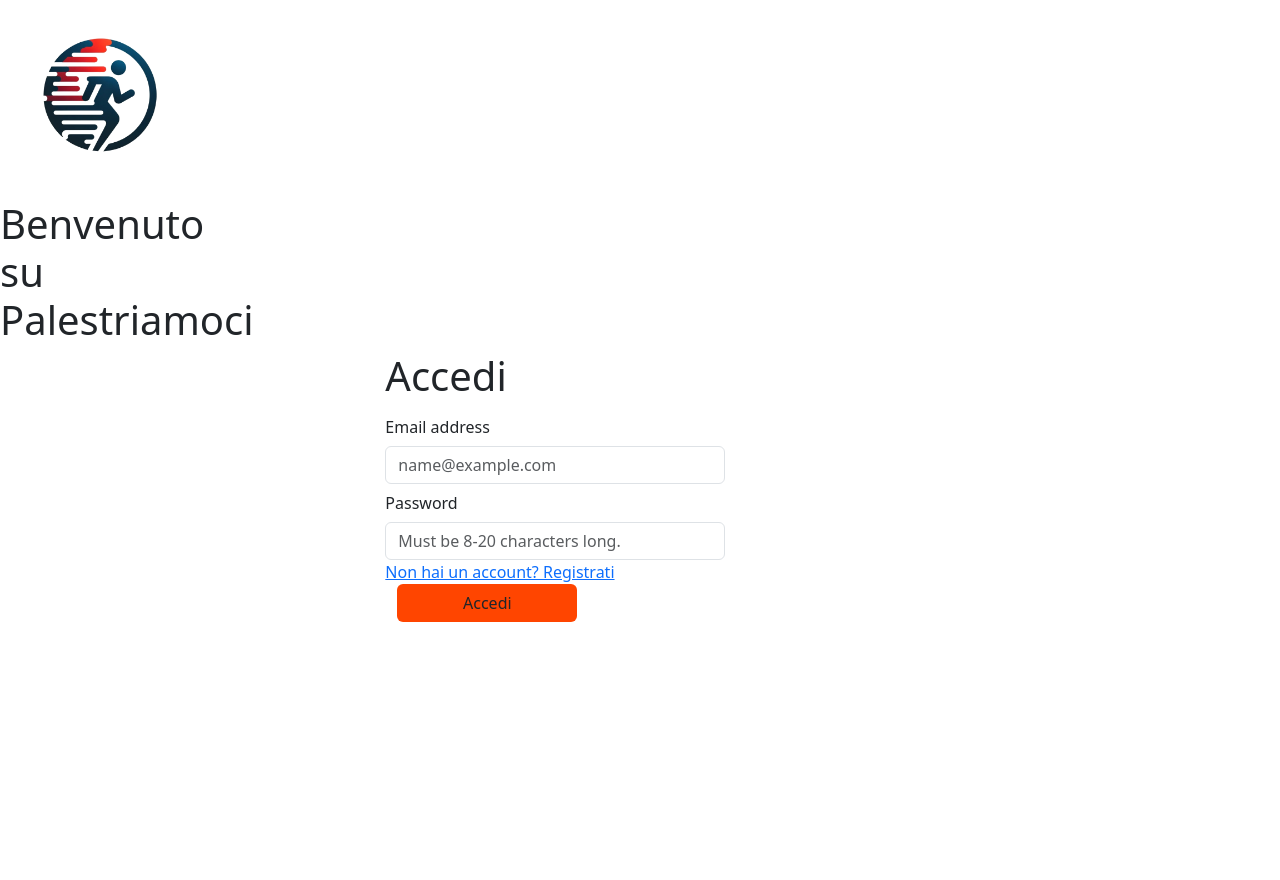
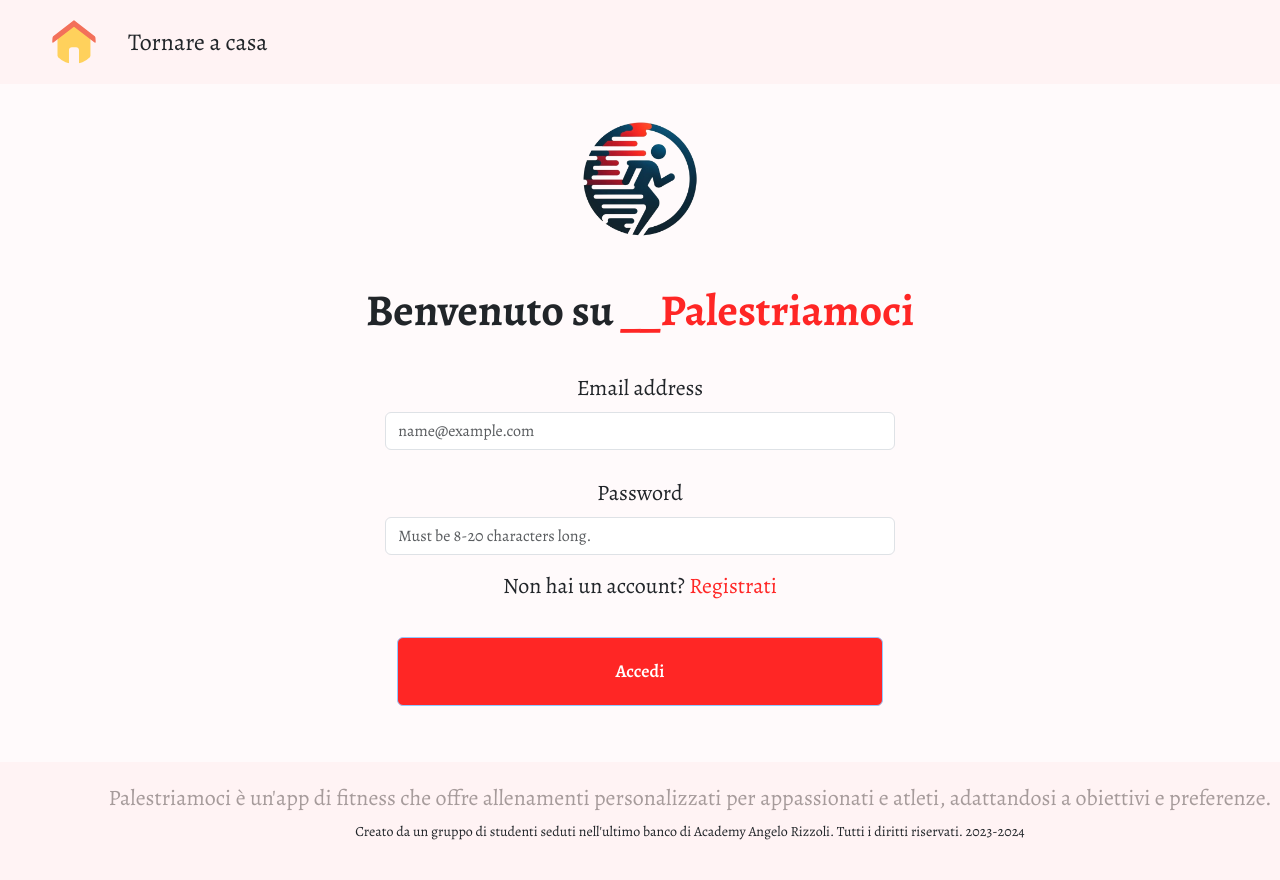
Before and after one commit to MicheleMarcoProcacciante/Palestriamoci, a plain HTML site: page webVersione/log-in.html in a window 1280 px wide. Before the commit the page ends 800 px from the top, so only its background shows below. Drawn offline with nearby package versions, Linux system fonts and the light colour scheme.

Commit message:
add style for log-in

```diff
--- a/webVersione/log-in.html
+++ b/webVersione/log-in.html
@@ -1,22 +1,43 @@
 <!doctype html>
 <html lang="en">
+
 <head>
   <meta charset="utf-8">
   <meta name="viewport" content="width=device-width, initial-scale=1">
   <title>Palestriamoci</title>
+  <script src="https://cdn.jsdelivr.net/npm/bootstrap@5.3.3/dist/js/bootstrap.bundle.min.js"
+    integrity="sha384-YvpcrYf0tY3lHB60NNkmXc5s9fDVZLESaAA55NDzOxhy9GkcIdslK1eN7N6jIeHz"
+    crossorigin="anonymous"></script>
+  <link href="https://cdn.jsdelivr.net/npm/bootstrap@5.3.3/dist/css/bootstrap.min.css" rel="stylesheet"
+    integrity="sha384-QWTKZyjpPEjISv5WaRU9OFeRpok6YctnYmDr5pNlyT2bRjXh0JMhjY6hW+ALEwIH" crossorigin="anonymous">
   <link rel="stylesheet" href="css/style.css">
-    <script src="https://cdn.jsdelivr.net/npm/bootstrap@5.3.3/dist/js/bootstrap.bundle.min.js" integrity="sha384-YvpcrYf0tY3lHB60NNkmXc5s9fDVZLESaAA55NDzOxhy9GkcIdslK1eN7N6jIeHz" crossorigin="anonymous"></script>
-    <link href="https://cdn.jsdelivr.net/npm/bootstrap@5.3.3/dist/css/bootstrap.min.css" rel="stylesheet" integrity="sha384-QWTKZyjpPEjISv5WaRU9OFeRpok6YctnYmDr5pNlyT2bRjXh0JMhjY6hW+ALEwIH" crossorigin="anonymous">
+  <link rel="stylesheet" href="css/log-in.css">
 </head>
-  <body class="log-in">
+
+<body>
+  <div class=" wrapper log-in">
+    <header class="header" id="header">
+      <div class="header__container">
+        <menu class="header__menu menu">
+          <div class="menu__logo logo">
+            <a href="index.html"><img src="img/ico/home-189.svg" alt="logo"></a>
+          </div>
+          <ul class="menu__items">
+            <li class="menu__item"><a class="link" href="index.html">Tornare a casa</a></li>
+          </ul>
+          <!-- <div class="menu__burger">
+            <a href="log-in.html"><img src="img/ico/login.png" alt="menu"></a>
+          </div> -->
+        </menu>
+      </div>
+    </header>
     <div class="flex" id="logo_log-in">
       <img src="img/logo/logo.png" style="width: 200px;" alt="Logo">
 
     </div>
-    <h1 class="access_text">Benvenuto <br> su <br>Palestriamoci </h1>
+    <h1 class="access_text">Benvenuto su <span class="color-red">__Palestriamoci</span> </h1>
     <form class="container col-5 " id="container-form">
       <div class="col-auto">
-            <h1 class="access_text">Accedi</h1>
         <div class="col-8">
           <label for="exampleFormControlInput1" class="col-form-label" id="email">Email address</label>
           <input type="email" class="form-control" id="inputEmail" placeholder="name@example.com">
@@ -25,40 +46,42 @@
       <div class="col-auto">
         <div class="col-8">
           <label for="inputPassword6" class="col-form-label">Password</label>
-                <input type="password" id="inputPassword" class="form-control" aria-describedby="passwordHelpInline" placeholder="Must be 8-20 characters long.">
+          <input type="password" id="inputPassword" class="form-control" aria-describedby="passwordHelpInline"
+            placeholder="Must be 8-20 characters long.">
         </div>
         <div class="col-auto">
         </div>
         <div class="col-auto">
           <span id="passwordHelpInline" class="form-text">
-
           </span>
         </div>
+      </div>
       <div id="link_sing-in">
-                <a href="sign-in.html" >Non hai un account? Registrati</a>
+        <a href="sign-in.html">Non hai un account? <span class="color-red">Registrati</span></a>
       </div>
       <div class="col-auto container btn_log-in" id="btn_accedi">
-                <button type="submit" class="btn  mb-3" style="background-color: orangered;">Accedi</button>
-
+        <button type="submit" class="btn btn__red mb-3">Accedi</button>
       </div>
-        </div>
-
     </form>
 
 
 
 
 
-    <!--<footer class="main">
-        <div class="social">
-          <a href="https://facebook.com" target="_blank">
-            <img src="images/facebook_footer.png" alt="facebook"/>
-          </a>
-          <a href="https://instagram.com" target="_blank">
-            <img src="images/instagram_footer.png" alt="twitter"/>
-          </a>
+    <footer class="footer">
+      <div class="footer__container">
+        <div class="footer__logo logo">
+          <!-- <a href="#header"><img src="img/logo/logo.png" alt="logo"></a> -->
+
         </div>
-        <p>© 2024 Palestriamoci</p>
-      </footer>-->
+        <p class="footer__topText">Palestriamoci è un'app di fitness che offre allenamenti personalizzati per
+          appassionati e atleti, adattandosi a obiettivi e preferenze.</p>
+        <p class="footer__bottomText">Creato da un gruppo di studenti seduti nell'ultimo banco di Academy Angelo
+          Rizzoli. Tutti i diritti riservati. 2023-2024</p>
+
+      </div>
+    </footer>
+  </div>
 </body>
+
 </html>
--- /dev/null
+++ b/webVersione/scss/log-in.scss
@@ -0,0 +1,82 @@
+.log-in {
+    display: flex;
+    flex-direction: column;
+    align-items: center;
+    text-align: center;
+
+    .logo {
+        width: 44px;
+    }
+
+    .menu__logo {
+        margin-right: 0;
+    }
+
+    .header {
+        width: 100%;
+        padding: 20px 0;
+    }
+
+    .footer {
+        width: 100%;
+    }
+}
+
+ul {
+    margin-bottom: 0;
+}
+
+.flex {
+    display: flex;
+    flex-direction: column;
+    align-items: center;
+
+    img {}
+
+}
+
+.access {
+
+    // .access_text
+    &_text {
+        font-size: 44px;
+        font-weight: 700;
+    }
+}
+
+.color-red {
+    color: #FF2625;
+}
+
+.container {
+    margin: 20px 0;
+    display: flex;
+    flex-direction: column;
+    justify-content: center;
+    gap: 20px;
+
+    * {
+        align-self: center;
+        width: 100%;
+    }
+}
+
+.col-5 {}
+
+.col-auto {}
+
+.col-8 {}
+
+.col-form-label {}
+
+.form-control {}
+
+.form-text {}
+
+.btn {
+
+    // .btn_log-in
+    &_log-in {}
+}
+
+.mb-3 {}
--- a/webVersione/scss/style.scss
+++ b/webVersione/scss/style.scss
@@ -1,6 +1,37 @@
 @import 'null';
 @import 'fonts';
-// ==================A========================
+@import 'log-in';
+
+// ==================BODY========================
+
+body {
+    font-family: "Alegreya";
+    font-size: 22px;
+    background-color: #FFFAFB;
+}
+
+.wrapper {
+    overflow: hidden;
+
+    // .wrapper__container
+    &__container {}
+}
+
+[class*=__container] {
+    max-width: 1440px;
+    margin: 0 auto;
+    padding: 0 1.25rem;
+
+    @media (min-width: 600px) {
+        padding: 0 3.25rem;
+    }
+}
+
+html {
+    scroll-behavior: smooth;
+}
+
+// ==================Links========================
 
 a {
     text-decoration: none;
@@ -22,15 +53,10 @@
 // ==================LOGO========================
 .logo {
     width: 100px;
-    /* Set the width of the logo container */
     display: block;
-    /* To center the img within the logo container if needed */
     overflow: hidden;
-    /* Ensures the img doesn't break out of the container */
     border-radius: 50%;
-    /* If you want the logo container to be circular */
     position: relative;
-    /* Set a stacking context for the pseudo element */
 }
 
 .logo img {
@@ -46,29 +72,6 @@
 }
 
 
-// ==================BODY========================
-
-body {
-    font-family: "Alegreya";
-    font-size: 22px;
-    background-color: #FFFAFB;
-}
-
-.wrapper {
-
-    // .wrapper__container
-    &__container {}
-}
-
-[class*=__container] {
-    max-width: 1440px;
-    margin: 0 auto;
-    padding: 0 1.25rem;
-
-    @media (min-width: 600px) {
-        padding: 0 3.25rem;
-    }
-}
 
 // ==================TITLES========================
 
@@ -183,8 +186,9 @@
 // ================Header==========================
 
 .header {
-    padding: 20px 32px 32px 0;
-    margin-bottom: 20px;
+    padding: 0px 32px 0px 0;
+    // margin-bottom: 50px;
+    background-color: #FFF3F4;
 
     // .header__menu
     &__menu {}
@@ -228,11 +232,20 @@
     // .menu__burger
     &__burger {
         align-self: center;
+
+        img {
+            max-width: 40px;
+            height: auto;
+            transition: transform 0.3s ease-in-out, box-shadow 0.3s ease-in-out;
+            transform: scale(1);
+        }
+
+        img:hover {
+            cursor: pointer;
+            transform: scale(1.1);
+        }
     }
 }
-
-
-
 
 
 // ================MAIN==========================
@@ -249,6 +262,8 @@
 
     // .block-main__container
     &__container {
+        margin-top: 60px;
+
         display: flex;
         justify-content: space-between;
         padding: 10px 10px 170px 10px;
@@ -298,7 +313,7 @@
 
             @media (min-width: 1150px) {
                 position: absolute;
-                bottom: 0px;
+                bottom: -60px;
                 left: 50px;
                 width: 100%;
                 height: auto;
@@ -332,7 +347,7 @@
     position: absolute;
 }
 
-.block-main::after {
+.block-main__container::after {
 
     @media (min-width: 800px) {
         content: 'Exercise';
@@ -340,7 +355,7 @@
         font-weight: 900;
         font-size: 200px;
         bottom: -50px;
-        left: -30px;
+        left: 20px;
         position: absolute;
         line-height: 170%;
         z-index: -2;
@@ -357,6 +372,7 @@
 }
 
 .block-StepByStep {
+    background-color: #FFF3F4;
 
     // .block-StepByStep__container
     &__container {
@@ -468,6 +484,9 @@
     display: grid;
     grid-template-columns: 1fr 1fr;
     gap: 90px;
+    justify-content: end;
+    // align-content: end;
+    // justify-content: end;
 
     @media (max-width: 900px) {
         grid-template-columns: 1fr;
@@ -485,6 +504,9 @@
     // .banefit-card__titles
     &__titles {
         align-self: center;
+        max-width: 100%;
+
+
 
         .titles-main__subTitle {
             font-size: 26px;
@@ -507,6 +529,10 @@
             }
         }
     }
+}
+
+.text-align-right {
+    text-align: end;
 }
 
 .brRadiusBottomRight {
@@ -555,3 +581,38 @@
 
 // ================footer==========================
 .footer {}
+
+.footer {
+    background-color: #FFF3F4;
+    padding: 25px 0;
+    text-align: center;
+
+    // .footer__container
+    &__container {
+        padding: 0;
+        display: grid;
+        grid-template-columns: 100px 1fr;
+        align-items: center;
+    }
+
+    // .footer__logo
+    &__logo {
+        grid-row: 1 / span 2;
+        width: 100px;
+        display: block;
+        overflow: hidden;
+        border-radius: 50%;
+        position: relative;
+    }
+
+    // .footer__topText
+    &__topText {
+        color: #A69B9B;
+        font-size: 22px;
+    }
+
+    // .footer__bottomText
+    &__bottomText {
+        font-size: 14px;
+    }
+}
```
Also changed, not shown: webVersione/index.html (+28 -12 lines), webVersione/css/log-in.css (added), webVersione/css/style.css, webVersione/img/ico/home-189.svg (added), webVersione/img/ico/login.png (added), webVersione/img/ico/login2.png (added), webVersione/img/ico/next.png (added), webVersione/img/ico/return.png (added), webVersione/img/ico/user.png (added), webVersione/img/ico/user2.png (added). Lines whose indentation alone changed are shown as unchanged.
